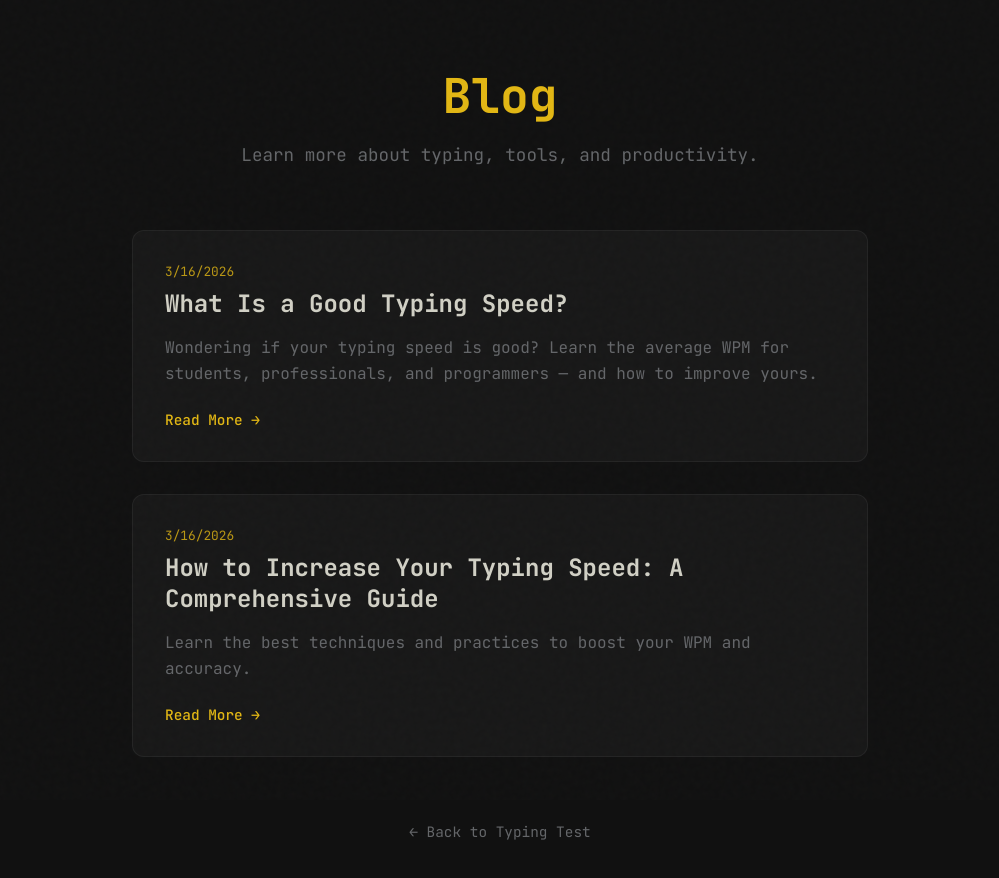
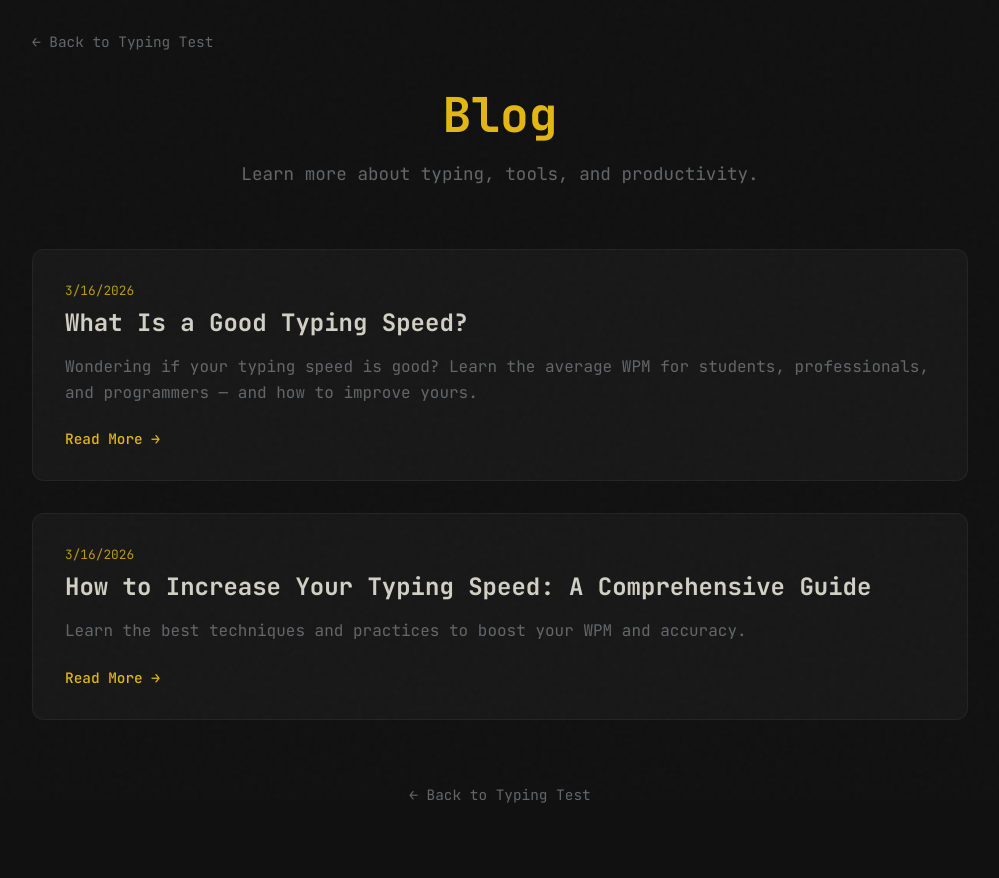
Before and after one commit to mirkomilablayev/typer-uz, a React (Vite) app: page /blog in a window 1280 px wide. Shown: the top 878 px of the page, without its empty margins (140-1139 px from the left). After the commit the page ends 837 px from the top, so only its background shows below. Built offline with nearby package versions, Linux system fonts and the light colour scheme.

Commit message:
fix: resolve blog section scrolling and navigation bugs

```diff
--- a/src/components/Blog.css
+++ b/src/components/Blog.css
@@ -1,9 +1,27 @@
 .blog-container {
-    max-width: 800px;
+    max-width: 1000px;
     margin: 0 auto;
-    padding: 4rem 2rem;
+    padding: 2rem;
     color: var(--text-color);
     font-family: 'JetBrains Mono', monospace;
+    width: 100%;
+}
+
+.blog-nav-top {
+    display: flex;
+    justify-content: flex-start;
+    margin-bottom: 2rem;
+}
+
+.back-link-top {
+    color: var(--text-muted);
+    text-decoration: none;
+    font-size: 0.9rem;
+    transition: color 0.2s;
+}
+
+.back-link-top:hover {
+    color: var(--accent-color);
 }
 
 .blog-header {
--- a/src/components/BlogList.jsx
+++ b/src/components/BlogList.jsx
@@ -28,6 +28,11 @@ function BlogList({ lang }) {
     return (
         <div className="blog-container">
             <header className="blog-header">
+                <div className="blog-nav-top">
+                    <Link to={lang === 'en' ? '/' : `/${lang}`} className="back-link-top">
+                        {lang === 'ru' ? '← Назад к тесту' : lang === 'uz' ? '← Testga qaytish' : '← Back to Typing Test'}
+                    </Link>
+                </div>
                 <h1>{lang === 'ru' ? 'Блог' : lang === 'uz' ? 'Blog' : 'Blog'}</h1>
                 <p>
                     {lang === 'ru'
--- a/src/components/BlogPost.jsx
+++ b/src/components/BlogPost.jsx
@@ -43,7 +43,7 @@ function BlogPost({ lang }) {
             <article className="post-article">
                 <div className="post-meta">
                     <Link to={data.backPath} className="back-to-blog">
-                        {lang === 'ru' ? '← К блогу' : lang === 'uz' ? '← Blogga' : '← Back to Blog'}
+                        {lang === 'ru' ? '← К списку статей' : lang === 'uz' ? '← Maqolalar ro\'yxatiga' : '← Back to Articles'}
                     </Link>
                     <span className="post-date">{new Date(post.date).toLocaleDateString()}</span>
                 </div>
--- a/src/components/TypingGame.jsx
+++ b/src/components/TypingGame.jsx
@@ -171,7 +171,7 @@ function TypingGame({ lang, setLang }) {
 
     return (
         <div
-            className={`app-container ${showFlash ? 'shake' : ''}`}
+            className={`app-container game-view ${showFlash ? 'shake' : ''}`}
             tabIndex={0}
             onKeyDown={handleKeyDown}
             onMouseDown={() => containerRef.current?.focus()}
--- a/src/index.css
+++ b/src/index.css
@@ -27,9 +27,11 @@ body {
   font-family: var(--font-mono);
   display: flex;
   justify-content: center;
-  align-items: center;
+  align-items: flex-start;
+  /* Changed from center to allow scrolling from top */
   min-height: 100vh;
-  overflow: hidden;
+  overflow-x: hidden;
+  overflow-y: auto;
 }
 
 body::before {
@@ -55,14 +57,17 @@ body::before {
   width: 100%;
   max-width: 1200px;
   margin: 0 auto;
-  height: 100vh;
+  min-height: 100vh;
   padding: 4rem 2rem;
   display: flex;
   flex-direction: column;
   align-items: center;
-  justify-content: center;
   gap: 2rem;
   position: relative;
+}
+
+.app-container.game-view {
+  justify-content: center;
 }
 
 .game-container {
```
